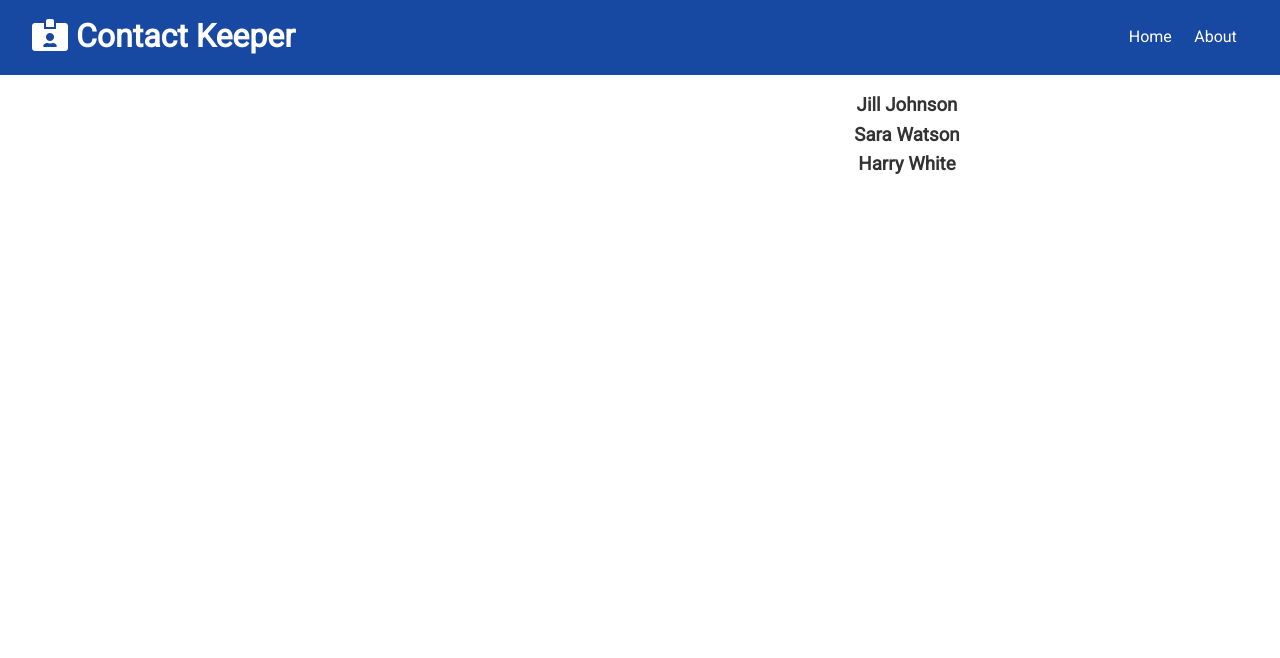
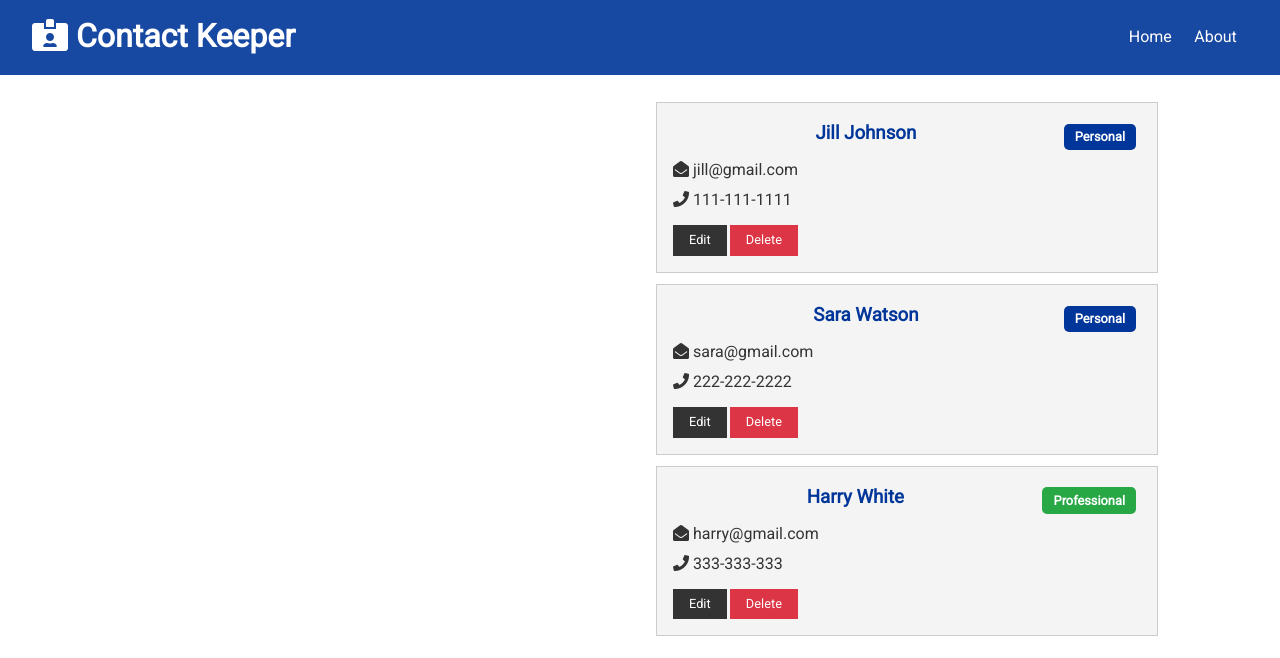
Before and after one commit to kevin-labtani/contact-keeper-MERN, a React (Create React App) app in the folder client/: page / in a window 1280 px wide. Shown: the top 658 px of the page. Built offline with nearby package versions, Linux system fonts and the light colour scheme.

Commit message:
add ContactItem component

```diff
--- a/client/src/components/contacts/ContactItem.js
+++ b/client/src/components/contacts/ContactItem.js
@@ -0,0 +1,45 @@
+import React from "react";
+import PropTypes from "prop-types";
+
+const ContactItem = ({ contact }) => {
+  const { id, name, email, phone, type } = contact;
+
+  return (
+    <div className="card bg-light">
+      <h3 className="text-primary text-lef">
+        {name}{" "}
+        <span
+          style={{ float: "right" }}
+          className={
+            "badge " +
+            (type === "professional" ? "badge-success" : "badge-primary")
+          }
+        >
+          {type.charAt(0).toUpperCase() + type.slice(1)}
+        </span>
+      </h3>
+      <ul className="list">
+        {email && (
+          <li>
+            <i className="fas fa-envelope-open" /> {email}
+          </li>
+        )}
+        {phone && (
+          <li>
+            <i className="fas fa-phone" /> {phone}
+          </li>
+        )}
+      </ul>
+      <p>
+        <button className="btn btn-dark btn-sm">Edit</button>
+        <button className="btn btn-danger btn-sm">Delete</button>
+      </p>
+    </div>
+  );
+};
+
+ContactItem.prototypes = {
+  contact: PropTypes.object.isRequired
+};
+
+export default ContactItem;
--- a/client/src/components/contacts/Contacts.js
+++ b/client/src/components/contacts/Contacts.js
@@ -1,4 +1,5 @@
 import React, { useContext, Fragment } from "react";
+import ContactItem from "./ContactItem";
 import ContactContext from "../../context/contact/contactContext";
 
 function Contacts() {
@@ -9,7 +10,7 @@
   return (
     <Fragment>
       {contacts.map(contact => (
-        <h3>{contact.name}</h3>
+        <ContactItem key={contact.id} contact={contact} />
       ))}
     </Fragment>
   );
```
Also changed, not shown: 1 other file (tests, documents, lock files or other folders).
